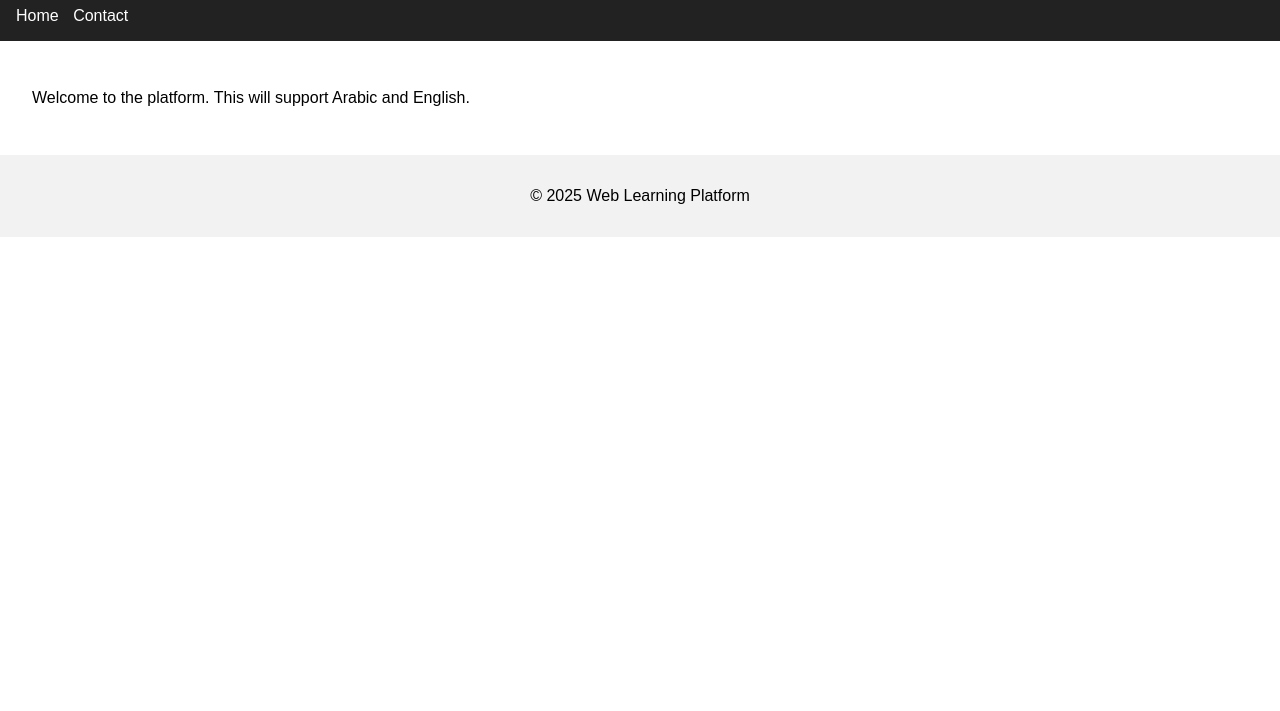
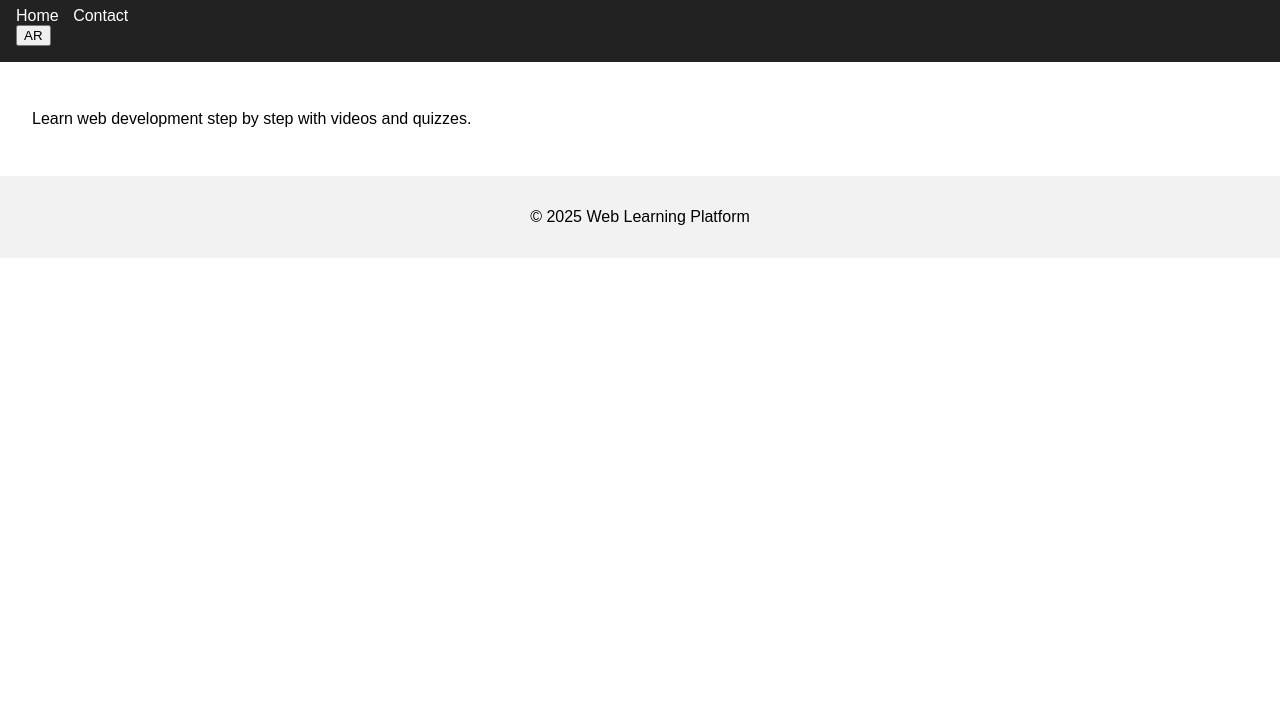
Before and after one commit to RaneemBalharith/web-learning-platform, a website: page public/index.html in a window 1280 px wide. Shown: the part 89-800 px from the top of the page. Drawn offline with Linux system fonts and the light colour scheme.

Commit message:
Add language system with i18n, state management, and RTL support

```diff
--- a/locales/en.json
+++ b/locales/en.json
@@ -1,3 +1,10 @@
 {
-    "title": "Test"
-  }
+    "home": {
+        "title": "Welcome to Web Learning Platform",
+        "description": "Learn web development step by step with videos and quizzes."
+    },
+    "common": {
+        "contact": "Contact Us",
+        "language": "Language"
+    }
+}
--- a/public/index.html
+++ b/public/index.html
@@ -4,7 +4,6 @@
 <head>
     <meta charset="UTF-8" />
     <title>Web Learning Platform</title>
-
     <!-- CSS -->
     <link rel="stylesheet" href="/css/style.css" />
 </head>
@@ -12,15 +11,17 @@
 <body>
 
     <header>
-        <h1>Web Learning Platform</h1>
+        <h1 data-key="home.title"></h1>
         <nav>
             <a href="/">Home</a>
             <a href="/contact">Contact</a>
         </nav>
+        <button id="lang-btn">AR</button>
+
     </header>
 
     <main>
-        <p>Welcome to the platform. This will support Arabic and English.</p>
+        <p data-key="home.description"></p>
     </main>
 
     <footer>
--- a/public/js/main.js
+++ b/public/js/main.js
@@ -1 +1,68 @@
 console.log("Main JS loaded successfully");
+
+/*
+🧠 Mental Model
+
+currentLanguage = State (language state)
+loadLanguage = Renderer (renders text on the page)
+localStorage = Persistence (saves language after refresh)
+Button = Trigger (changes the state)
+*/
+
+// 1️⃣ Default language (or get saved language from localStorage)
+let currentLanguage = localStorage.getItem("lang") || "en";
+
+// 2️⃣ Helper function
+// This function allows us to read nested keys like "home.title"
+function getNestedValue(object, key) {
+    return key.split(".").reduce((acc, part) => {
+        return acc && acc[part];
+    }, object);
+}
+
+// 3️⃣ Load language file and render text
+async function loadLanguage(lang) {
+    // Fetch language JSON file
+    const response = await fetch(`/locales/${lang}.json`);
+    const translations = await response.json();
+
+    // Loop through all elements that have data-key
+    document.querySelectorAll("[data-key]").forEach((element) => {
+        const key = element.dataset.key;
+
+        // Get value from nested JSON (home.title, home.description, etc.)
+        const value = getNestedValue(translations, key);
+
+        // Update text only if the key exists
+        if (value) {
+            element.textContent = value;
+        }
+    });
+
+    // 4️⃣ Change text direction (RTL for Arabic, LTR for English)
+    document.documentElement.dir = lang === "ar" ? "rtl" : "ltr";
+}
+
+// 5️⃣ Wait until HTML is fully loaded
+document.addEventListener("DOMContentLoaded", () => {
+    const langBtn = document.getElementById("lang-btn");
+
+    // Initial render
+    loadLanguage(currentLanguage);
+    langBtn.textContent = currentLanguage === "en" ? "AR" : "EN";
+
+    // 6️⃣ Language toggle button
+    langBtn.addEventListener("click", () => {
+        // Toggle language state
+        currentLanguage = currentLanguage === "en" ? "ar" : "en";
+
+        // Re-render content
+        loadLanguage(currentLanguage);
+
+        // Save language to localStorage
+        localStorage.setItem("lang", currentLanguage);
+
+        // Update button label
+        langBtn.textContent = currentLanguage === "en" ? "AR" : "EN";
+    });
+});
--- a/server.js
+++ b/server.js
@@ -5,6 +5,7 @@ const app = express();
 
 // Static files
 app.use(express.static("public"));
+app.use("/locales", express.static("locales"));
 
 // Routes
 const pagesRoutes = require("./routes/pages");
```
Also changed, not shown: locales/ar.json (+8 -1 lines).
